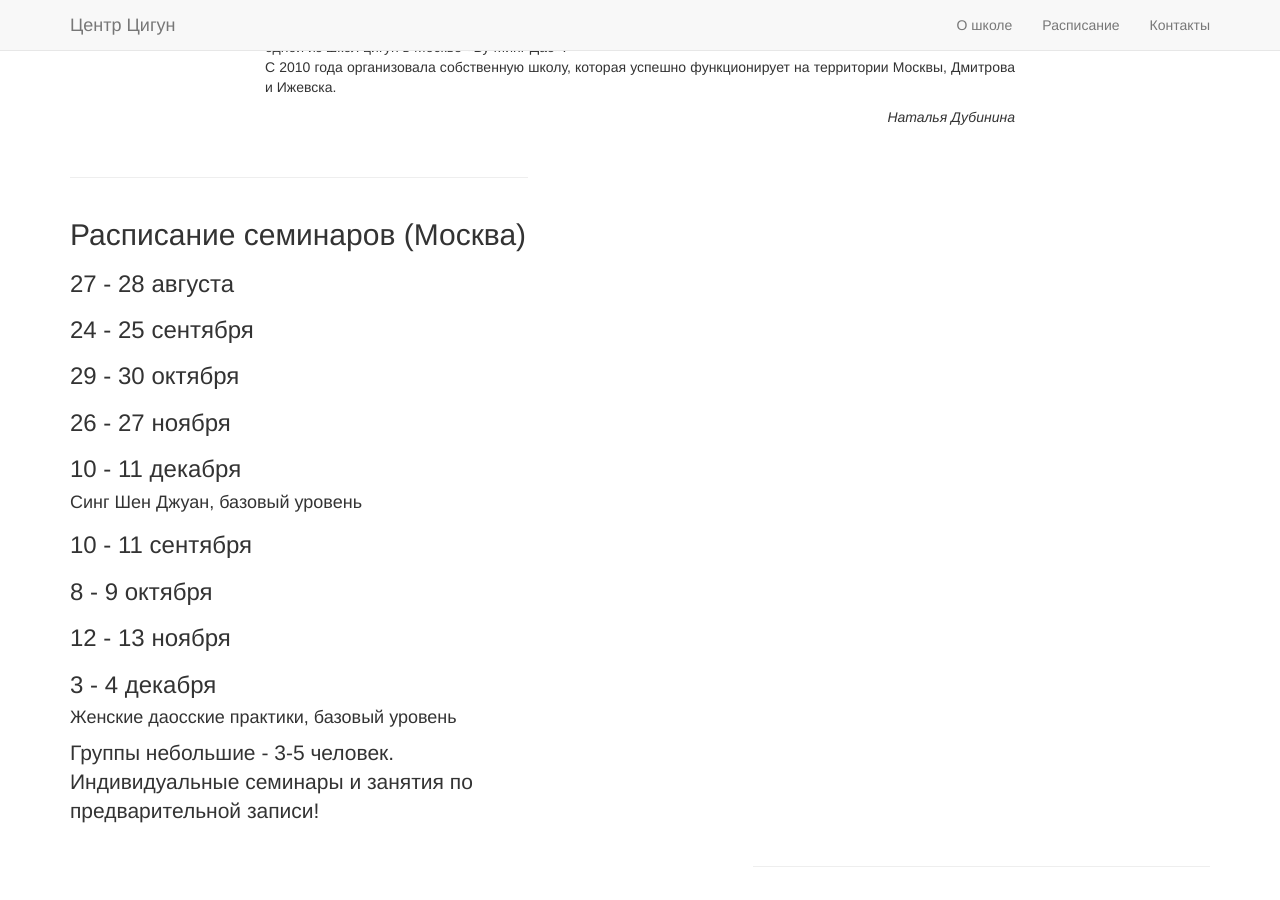
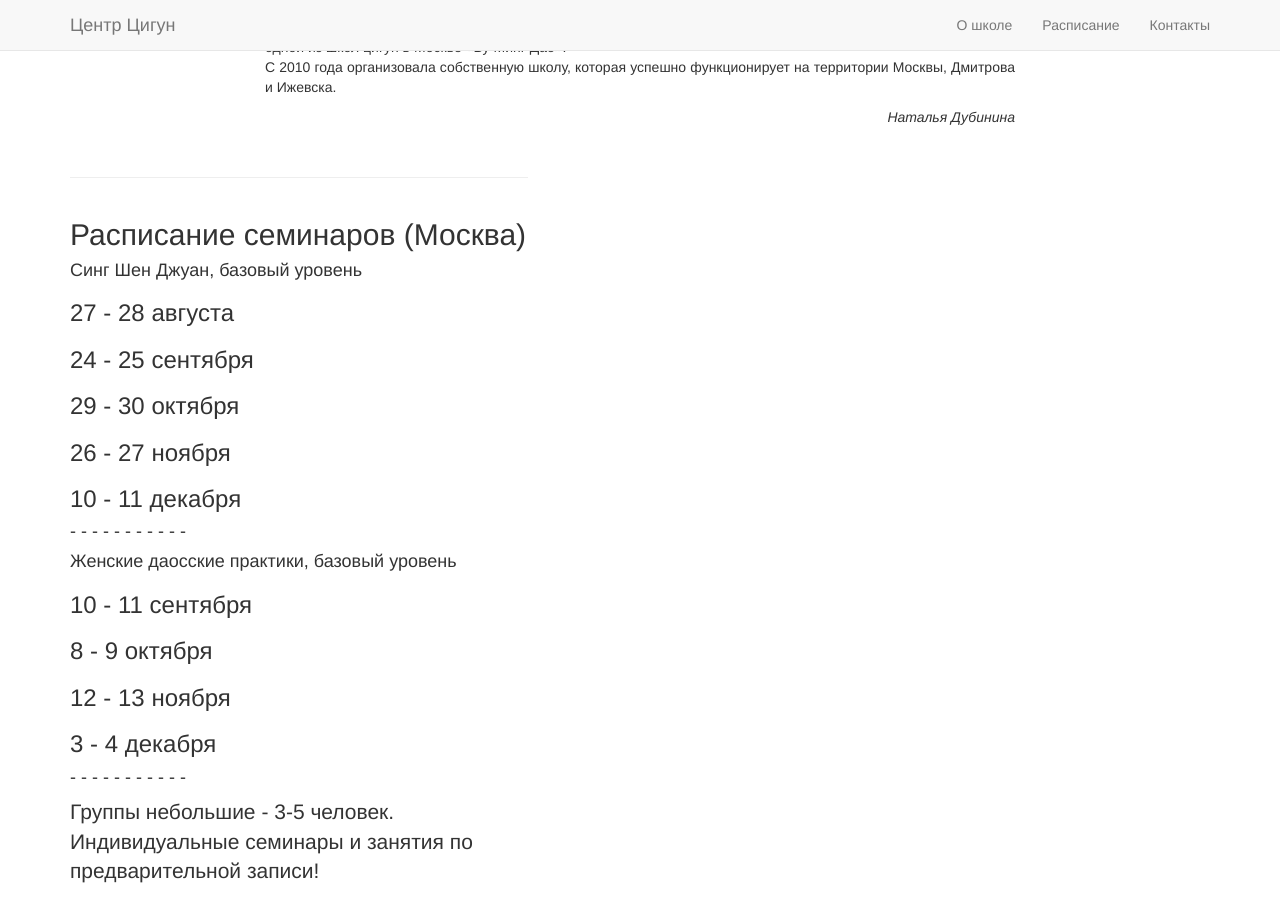
Before and after one commit to DBKai/nataljadubinina, a Jekyll site: the page built from _posts/2016-01-13-services-1.markdown, in a window 1280 px wide and 900 px high, scrolled down 750 px. Built offline with Jekyll 4.4.1, drawn with Linux system fonts in a browser that asks for light colours; nearby versions of some CDN libraries; library files that are not in the unit come from our copies; part of the change alters nothing that is shown.

```diff
--- a/_posts/2016-01-13-services-1.markdown
+++ b/_posts/2016-01-13-services-1.markdown
@@ -5,6 +5,8 @@ category: Services
 title: Расписание семинаров (Москва)
 description: |
 ---
+
+#### Синг Шен Джуан, базовый уровень
 
 ### 27 - 28 августа
 
@@ -16,7 +18,9 @@ description: |
 
 ### 10 - 11 декабря
 
-#### Синг Шен Джуан, базовый уровень
+#### - - - - - - - - - - -
+
+#### Женские даосские практики, базовый уровень
 
 ### 10 - 11 сентября
 
@@ -26,7 +30,7 @@ description: |
 
 ### 3 - 4 декабря
 
-#### Женские даосские практики, базовый уровень
+#### - - - - - - - - - - -
 
 Группы небольшие - 3-5 человек.
 Индивидуальные семинары и занятия по предварительной записи!
```
